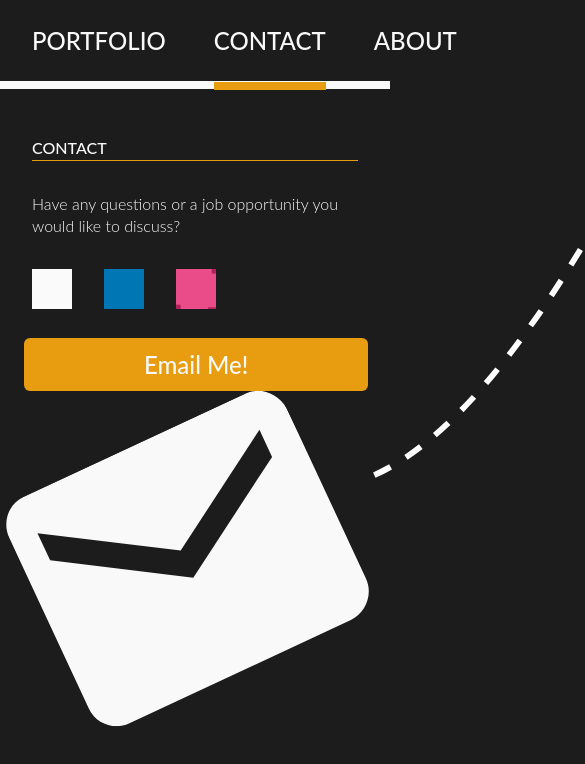
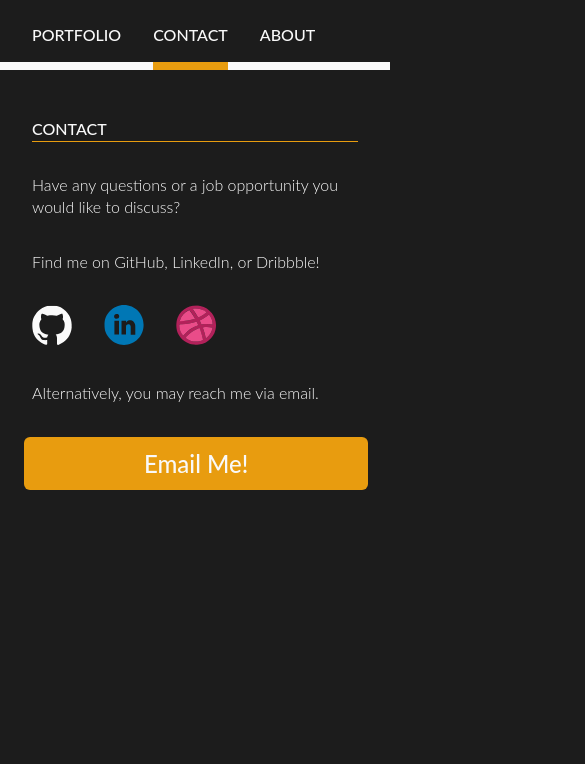
Before and after one commit to jennypriley/my-portfolio-site, a Gatsby site: page /contact in a window 390 px wide. Shown: the top 764 px of the page, 585 px wide, since content can reach past the window. Built offline with nearby package versions, Linux system fonts and the light colour scheme; Gatsby itself is replaced by a stand-in of ours.

Commit message:
Added basic mobile responsiveness

```diff
--- a/src/components/TopNavBar/TopNavLinks.js
+++ b/src/components/TopNavBar/TopNavLinks.js
@@ -9,6 +9,12 @@ const TopNavLinks = ({ path, name, interactionColor, currentPath }) => {
       activeStyle={{
         borderBottom: "0.5rem solid",
         borderColor: interactionColor,
+        "@media only screen and (max-device-width: 1024px)": {
+          "div:last-child": {
+            "margin-right": 0,
+            "padding-right": 0,
+          },
+        },
       }}
       interactioncolor={interactionColor}
       isactive={
@@ -36,6 +42,13 @@ const TopNavLinkStyles = styled(Link)`
   padding-bottom: 1em;
   margin-bottom: -0.35em;
   cursor: pointer;
+
+  @media only screen and (max-device-width: 1024px) {
+    font-size: 1em;
+    padding-bottom: 1em;
+    margin-bottom: -0.5em;
+  }
+
   &:hover {
     color: ${({ interactioncolor, isactive }) =>
       isactive ? null : interactioncolor};
--- a/src/components/TopNavBar/index.js
+++ b/src/components/TopNavBar/index.js
@@ -1,8 +1,8 @@
 import React from "react"
 import styled from "styled-components"
+
 import TopNavLinks from "./TopNavLinks"
 import siteColors from "../../styles/colors"
-import SocialRow from "../common/Button/SocialRow"
 
 function TopNavBar(props) {
   return (
@@ -28,9 +28,6 @@ function TopNavBar(props) {
             interactionColor={siteColors.green}
           />
         </TopNavLinkHoverColors>
-        <MobileHide>
-          <SocialRow extraSvgId="topnavbar" />
-        </MobileHide>
       </TopNavBoundaries>
       <TopNavBottomBorder />
     </StickyNav>
@@ -43,6 +40,7 @@ const StickyNav = styled.div`
   background-color: ${siteColors.black};
   top: 0;
   z-index: 100;
+  width: 100%;
 `
 
 const TopNavBoundaries = styled.div`
@@ -51,7 +49,7 @@ const TopNavBoundaries = styled.div`
   width: -webkit-fill-available;
   padding: 0.5em 0 0.5em;
   align-items: center;
-  @media only screen and (max-device-width: 979px) {
+  @media only screen and (max-device-width: 1024px) {
     margin: 0em 2em 0em 2em;
   }
 `
@@ -75,15 +73,4 @@ const TopNavLinkHoverColors = styled.div`
   }
 `
 
-const MobileHide = styled.div`
-  margin-left: auto;
-  div:last-child {
-    padding-right: 0;
-    margin-right: 0;
-  }
-  @media only screen and (max-device-width: 979px) {
-    display: none;
-  }
-`
-
 export default TopNavBar
--- a/src/components/common/Button/index.js
+++ b/src/components/common/Button/index.js
@@ -34,7 +34,7 @@ export default styled(Button)`
     -webkit-transition: 0.2s;
     transition: 0.2s;
   }
-  @media only screen and (max-device-width: 979px) {
+  @media only screen and (max-device-width: 1024px) {
     margin-left: 1em;
   }
 `
--- a/src/components/common/Description/index.js
+++ b/src/components/common/Description/index.js
@@ -7,7 +7,7 @@ export default styled.div`
   margin: 3em 0em 2em 10em;
   max-width: 32em;
 
-  @media only screen and (max-device-width: 979px) {
+  @media only screen and (max-device-width: 1024px) {
     margin: 3em 2em 2em 2em;
   }
 `
--- a/src/components/common/Row/index.js
+++ b/src/components/common/Row/index.js
@@ -5,7 +5,7 @@ export default styled.div`
   flex-direction: row;
   align-items: flex-start;
   margin-left: 8em;
-  @media only screen and (max-device-width: 979px) {
+  @media only screen and (max-device-width: 1024px) {
     margin-left: 0.25em;
   }
 `
--- a/src/components/common/SectionHeader/index.js
+++ b/src/components/common/SectionHeader/index.js
@@ -10,7 +10,7 @@ export default styled.div`
   margin: 3em 10em 2em 10em;
   color: ${white};
   border-bottom: solid 0.1em ${violet};
-  @media only screen and (max-device-width: 979px) {
+  @media only screen and (max-device-width: 1024px) {
     margin: 3em 2em 2em 2em;
   }
 `
--- a/src/components/common/Button/SocialRow.js
+++ b/src/components/common/SocialRow/index.js
@@ -5,41 +5,35 @@ import GithubIcon from "../../../styles/svg/GithubIcon"
 import LinkedinIcon from "../../../styles/svg/LinkedinIcon"
 import DribbbleIcon from "../../../styles/svg/DribbbleIcon"
 
-function SocialRow({ extraSvgId }) {
+function SocialRow() {
   return (
     <div>
-      <SocialButton>
-        <a
+      <SocialButton
         href="https://github.com/jennypriley"
         target="_blank"
         rel="noopener noreferrer"
       >
-          <GithubIcon extraSvgId={extraSvgId} />
-        </a>
+        <GithubIcon />
       </SocialButton>
-      <SocialButton>
-        <a
+      <SocialButton
         href="https://linkedin.com/in/jril/"
         target="_blank"
         rel="noopener noreferrer"
       >
-          <LinkedinIcon extraSvgId={extraSvgId} />
-        </a>
+        <LinkedinIcon />
       </SocialButton>
-      <SocialButton>
-        <a
+      <SocialButton
         href="https://dribbble.com/jennril"
         target="_blank"
         rel="noopener noreferrer"
       >
-          <DribbbleIcon extraSvgId={extraSvgId} />
-        </a>
+        <DribbbleIcon />
       </SocialButton>
     </div>
   )
 }
 
-const SocialButton = styled.div`
+const SocialButton = styled.a`
   display: inline-flex;
   margin-right: 2em;
   -webkit-user-select: none;
--- a/src/components/common/SubsectionHeader/index.js
+++ b/src/components/common/SubsectionHeader/index.js
@@ -8,7 +8,7 @@ export default styled.div`
   margin: 0em 10em 1em 10em;
   width: -webkit-fill-available;
   color: ${white};
-  @media only screen and (max-device-width: 979px) {
+  @media only screen and (max-device-width: 1024px) {
     margin: 0em 2em 2em 2em;
   }
 `
--- a/src/components/portfolio/BrandingSection/index.js
+++ b/src/components/portfolio/BrandingSection/index.js
@@ -100,7 +100,7 @@ const SectionMargin = styled.div`
 
 const BrandingDescription = styled(Description)`
   margin-top: 0em;
-  @media only screen and (max-device-width: 979px) {
+  @media only screen and (max-device-width: 1024px) {
     margin: 0em 2em 2em 2em;
   }
 `
--- a/src/components/portfolio/WebsiteSection/index.js
+++ b/src/components/portfolio/WebsiteSection/index.js
@@ -65,7 +65,7 @@ function WebsiteSection(props) {
 
 const WebsiteDescription = styled(Description)`
   margin-top: 0em;
-  @media only screen and (max-device-width: 979px) {
+  @media only screen and (max-device-width: 1024px) {
     margin: 0em 2em 2em 2em;
   }
 `
--- a/src/pages/contact.js
+++ b/src/pages/contact.js
@@ -5,31 +5,41 @@ import { orange } from "../styles/colors"
 import TopNavBar from "../components/TopNavBar"
 import SectionHeader from "../components/common/SectionHeader"
 import Description from "../components/common/Description"
+import SocialRow from "../components/common/SocialRow"
 import Button from "../components/common/Button"
 import Envelope from "../styles/svg/Envelope"
-import SocialRow from "../components/common/Button/SocialRow"
 
 const Contacts = ({ path }) => (
   <div>
     <TopNavBar pathName={path} />
+    <MobileHide>
       <EnvelopePositioning>
         <Envelope
           style={{
-          height: "65vh",
+            height: "50vh",
             display: "flex",
             margin: "11.5em 0em 5em auto",
           }}
         />
       </EnvelopePositioning>
+    </MobileHide>
     <ContactHeader>Contact</ContactHeader>
     <ContactDescription>
       Have any questions or a job opportunity you would like to discuss?
     </ContactDescription>
-    <MobileHide>
-      <SocialSpacing>
-        <SocialRow extraSvgId="contact" />
-      </SocialSpacing>
-    </MobileHide>
+    <br />
+    <ContactDescription>
+      Find me on GitHub, LinkedIn, or Dribbble!
+    </ContactDescription>
+
+    <br />
+    <ContactDescription>
+      <SocialRow />
+    </ContactDescription>
+    <br />
+    <ContactDescription>
+      Alternatively, you may reach me via email.
+    </ContactDescription>
     <br />
     <Button
       onClick={() => window.location.assign("mailto:jenny.p.riley@gmail.com")}
@@ -54,20 +64,13 @@ const ContactHeader = styled(SectionHeader)`
 
 const ContactDescription = styled(Description)`
   margin-top: 0em;
-  @media only screen and (max-device-width: 979px) {
+  @media only screen and (max-device-width: 1024px) {
     margin-top: 0em;
   }
 `
 
-const SocialSpacing = styled.div`
-  margin-left: 10em;
-  @media only screen and (max-device-width: 979px) {
-    margin-left: 2em;
-  }
-`
-
 const MobileHide = styled.div`
-  @media only screen and (min-device-width: 980px) {
+  @media only screen and (max-device-width: 1024px) {
     display: none;
   }
 `
--- a/src/styles/svg/DribbbleIcon.js
+++ b/src/styles/svg/DribbbleIcon.js
@@ -1,53 +1,44 @@
 import React from "react"
 import IconWrapper from "../../components/Icons/IconWrapper"
 
-const DribbbleIcon = ({ extraSvgId, ...props }) => (
+const DribbbleIcon = ({ ...props }) => (
   <IconWrapper>
     <svg viewBox="0 0 40 40" {...props}>
       <defs>
-        <path id={`prefix_dribbble__a_${extraSvgId}`} d="M.1.3H40v39.5H.1z" />
+        <path id={`prefix_dribbble__a`} d="M.1.3H40v39.5H.1z" />
       </defs>
-      <clipPath id={`prefix_dribbble__b_${extraSvgId}`}>
+      <clipPath id={`prefix_dribbble__b`}>
         <use xlinkHref="#prefix_dribbble__a" overflow="visible" />
       </clipPath>
       <g clipPath="url(#prefix_dribbble__b)">
         <defs>
-          <path
-            id={`prefix_dribbble__c_${extraSvgId}`}
-            d="M-190.9-17.1h1440v1080h-1440z"
-          />
+          <path id={`prefix_dribbble__c`} d="M-190.9-17.1h1440v1080h-1440z" />
         </defs>
-        <clipPath id={`prefix_dribbble__d_${extraSvgId}`}>
+        <clipPath id={`prefix_dribbble__d`}>
           <use xlinkHref="#prefix_dribbble__c" overflow="visible" />
         </clipPath>
         <g clipPath="url(#prefix_dribbble__d)">
           <defs>
-            <path
-              id={`prefix_dribbble__e_${extraSvgId}`}
-              d="M.1-1.1h41v41H.1z"
-            />
+            <path id={`prefix_dribbble__e`} d="M.1-1.1h41v41H.1z" />
           </defs>
-          <clipPath id={`prefix_dribbble__f_${extraSvgId}`}>
+          <clipPath id={`prefix_dribbble__f`}>
             <use xlinkHref="#prefix_dribbble__e" overflow="visible" />
           </clipPath>
           <g clipPath="url(#prefix_dribbble__f)">
             <defs>
               <path
-                id={`prefix_dribbble__g_${extraSvgId}`}
+                id={`prefix_dribbble__g`}
                 d="M.1 21.2v-2.3c0-.1.1-.3.1-.4.1-.8.2-1.7.4-2.5 1-4.7 3.5-8.6 7.4-11.5C12.9.9 18.3-.3 24.3.9c4.8 1 8.6 3.5 11.6 7.3 3.2 4.1 4.5 8.8 4 14-.4 4.2-2 7.9-4.9 11-3.1 3.5-6.9 5.6-11.5 6.4-.7.1-1.5.2-2.3.3h-2.3c-.1 0-.2-.1-.3-.1-3.1-.2-6-1.1-8.7-2.7C4.7 34 1.6 29.4.4 23.5c-.2-.8-.2-1.6-.3-2.3m9.5 11.7c4.9 4 12 4.7 17.3 2.1-.2-2.3-2.4-10.2-3.4-11.9-4 .9-11.3 6-13.9 9.8m-2.4-2.2c4.1-4.9 9-8.5 15.1-10.5-.5-1.1-1-2.1-1.5-3.2-.2-.3-.3-.4-.7-.3-4.5 1.5-9.2 2.3-14.1 2.5-.9 0-1.8.1-2.8.1 0 4.3 1.3 8.1 4 11.4m11.9-17c-1.8-3.1-3.7-6.1-5.8-8.9-4.9 2.3-8.1 6.1-9.6 11.3 5.3-.1 10.4-.8 15.4-2.4M33 9.6c-2.8 2.5-5.9 4.4-9.3 5.8.6 1.3 1.2 2.6 1.8 4 1.8-.4 3.7-.5 5.6-.5 1.9 0 3.7.2 5.6.6 0-3.4-1.4-7.2-3.7-9.9M16.6 3.8c1.9 2.9 3.8 5.9 5.6 8.8 3.1-1.3 5.9-3 8.5-5.3-4.2-3.3-8.9-4.5-14.1-3.5m13.3 29.6c3.6-2.8 5.9-6.3 6.7-10.7-3.3-.7-6.5-.9-9.8-.3 1.3 3.6 2.3 7.2 3.1 11"
               />
             </defs>
-            <clipPath id={`prefix_dribbble__h_${extraSvgId}`}>
+            <clipPath id={`prefix_dribbble__h`}>
               <use xlinkHref="#prefix_dribbble__g" overflow="visible" />
             </clipPath>
             <g clipPath="url(#prefix_dribbble__h)">
               <defs>
-                <path
-                  id={`prefix_dribbble__i_${extraSvgId}`}
-                  d="M.1-.1h40v40H.1z"
-                />
+                <path id={`prefix_dribbble__i`} d="M.1-.1h40v40H.1z" />
               </defs>
-              <clipPath id={`prefix_dribbble__j_${extraSvgId}`}>
+              <clipPath id={`prefix_dribbble__j`}>
                 <use xlinkHref="#prefix_dribbble__i" overflow="visible" />
               </clipPath>
               <path
@@ -61,21 +52,18 @@ const DribbbleIcon = ({ extraSvgId, ...props }) => (
       </g>
       <defs>
         <path
-          id={`prefix_dribbble__k_${extraSvgId}`}
+          id={`prefix_dribbble__k`}
           d="M9.6 32.9c2.6-3.8 9.9-8.9 14-9.8.9 1.7 3.1 9.6 3.4 11.9-5.4 2.6-12.6 1.9-17.4-2.1"
         />
       </defs>
-      <clipPath id={`prefix_dribbble__l_${extraSvgId}`}>
+      <clipPath id={`prefix_dribbble__l`}>
         <use xlinkHref="#prefix_dribbble__k" overflow="visible" />
       </clipPath>
       <g clipPath="url(#prefix_dribbble__l)">
         <defs>
-          <path
-            id={`prefix_dribbble__m_${extraSvgId}`}
-            d="M-190.9-17.1h1440v1080h-1440z"
-          />
+          <path id={`prefix_dribbble__m`} d="M-190.9-17.1h1440v1080h-1440z" />
         </defs>
-        <clipPath id={`prefix_dribbble__n_${extraSvgId}`}>
+        <clipPath id={`prefix_dribbble__n`}>
           <use xlinkHref="#prefix_dribbble__m" overflow="visible" />
         </clipPath>
         <path
@@ -86,21 +74,18 @@ const DribbbleIcon = ({ extraSvgId, ...props }) => (
       </g>
       <defs>
         <path
-          id={`prefix_dribbble__o_${extraSvgId}`}
+          id={`prefix_dribbble__o`}
           d="M7.2 30.7c-2.8-3.3-4.1-7.1-4-11.3.9 0 1.9-.1 2.8-.1 4.8-.2 9.6-1 14.1-2.5.4-.1.5-.1.7.3.5 1.1 1 2.1 1.5 3.2-6 1.9-11 5.5-15.1 10.4"
         />
       </defs>
-      <clipPath id={`prefix_dribbble__p_${extraSvgId}`}>
+      <clipPath id={`prefix_dribbble__p`}>
         <use xlinkHref="#prefix_dribbble__o" overflow="visible" />
       </clipPath>
       <g clipPath="url(#prefix_dribbble__p)">
         <defs>
-          <path
-            id={`prefix_dribbble__q_${extraSvgId}`}
-            d="M-190.9-17.1h1440v1080h-1440z"
-          />
+          <path id={`prefix_dribbble__q`} d="M-190.9-17.1h1440v1080h-1440z" />
         </defs>
-        <clipPath id={`prefix_dribbble__r_${extraSvgId}`}>
+        <clipPath id={`prefix_dribbble__r`}>
           <use xlinkHref="#prefix_dribbble__q" overflow="visible" />
         </clipPath>
         <path
@@ -112,21 +97,18 @@ const DribbbleIcon = ({ extraSvgId, ...props }) => (
       <g>
         <defs>
           <path
-            id={`prefix_dribbble__s_${extraSvgId}`}
+            id={`prefix_dribbble__s`}
             d="M19.1 13.7C14.1 15.3 9 16 3.7 16.2c1.4-5.3 4.6-9 9.6-11.3 2.1 2.8 4 5.7 5.8 8.8"
           />
         </defs>
-        <clipPath id={`prefix_dribbble__t_${extraSvgId}`}>
+        <clipPath id={`prefix_dribbble__t`}>
           <use xlinkHref="#prefix_dribbble__s" overflow="visible" />
         </clipPath>
         <g clipPath="url(#prefix_dribbble__t)">
           <defs>
-            <path
-              id={`prefix_dribbble__u_${extraSvgId}`}
-              d="M-190.9-17.1h1440v1080h-1440z"
-            />
+            <path id={`prefix_dribbble__u`} d="M-190.9-17.1h1440v1080h-1440z" />
           </defs>
-          <clipPath id={`prefix_dribbble__v_${extraSvgId}`}>
+          <clipPath id={`prefix_dribbble__v`}>
             <use xlinkHref="#prefix_dribbble__u" overflow="visible" />
           </clipPath>
           <path
@@ -139,21 +121,18 @@ const DribbbleIcon = ({ extraSvgId, ...props }) => (
       <g>
         <defs>
           <path
-            id={`prefix_dribbble__w_${extraSvgId}`}
+            id={`prefix_dribbble__w`}
             d="M33 9.6c2.3 2.7 3.7 6.5 3.7 9.9-1.9-.3-3.7-.6-5.6-.6-1.9 0-3.7.1-5.6.5-.6-1.3-1.2-2.6-1.8-4 3.4-1.4 6.5-3.3 9.3-5.8"
           />
         </defs>
-        <clipPath id={`prefix_dribbble__x_${extraSvgId}`}>
+        <clipPath id={`prefix_dribbble__x`}>
           <use xlinkHref="#prefix_dribbble__w" overflow="visible" />
         </clipPath>
         <g clipPath="url(#prefix_dribbble__x)">
           <defs>
-            <path
-              id={`prefix_dribbble__y_${extraSvgId}`}
-              d="M-190.9-17.1h1440v1080h-1440z"
-            />
+            <path id={`prefix_dribbble__y`} d="M-190.9-17.1h1440v1080h-1440z" />
           </defs>
-          <clipPath id={`prefix_dribbble__z_${extraSvgId}`}>
+          <clipPath id={`prefix_dribbble__z`}>
             <use xlinkHref="#prefix_dribbble__y" overflow="visible" />
           </clipPath>
           <path
@@ -166,21 +145,18 @@ const DribbbleIcon = ({ extraSvgId, ...props }) => (
       <g>
         <defs>
           <path
-            id={`prefix_dribbble__A_${extraSvgId}`}
+            id={`prefix_dribbble__A`}
             d="M16.6 3.8c5.2-.9 9.9.2 14.1 3.5-2.5 2.3-5.4 4-8.5 5.3-1.8-3-3.7-5.9-5.6-8.8"
           />
         </defs>
-        <clipPath id={`prefix_dribbble__B_${extraSvgId}`}>
+        <clipPath id={`prefix_dribbble__B`}>
           <use xlinkHref="#prefix_dribbble__A" overflow="visible" />
         </clipPath>
         <g clipPath="url(#prefix_dribbble__B)">
           <defs>
-            <path
-              id={`prefix_dribbble__C_${extraSvgId}`}
-              d="M-190.9-17.1h1440v1080h-1440z"
-            />
+            <path id={`prefix_dribbble__C`} d="M-190.9-17.1h1440v1080h-1440z" />
           </defs>
-          <clipPath id={`prefix_dribbble__D_${extraSvgId}`}>
+          <clipPath id={`prefix_dribbble__D`}>
             <use xlinkHref="#prefix_dribbble__C" overflow="visible" />
           </clipPath>
           <path
@@ -193,21 +169,18 @@ const DribbbleIcon = ({ extraSvgId, ...props }) => (
       <g>
         <defs>
           <path
-            id={`prefix_dribbble__E_${extraSvgId}`}
+            id={`prefix_dribbble__E`}
             d="M29.9 33.4c-.7-3.8-1.8-7.4-3.1-11 3.3-.6 6.5-.4 9.8.3-.9 4.4-3.1 7.9-6.7 10.7"
           />
         </defs>
-        <clipPath id={`prefix_dribbble__F_${extraSvgId}`}>
+        <clipPath id={`prefix_dribbble__F`}>
           <use xlinkHref="#prefix_dribbble__E" overflow="visible" />
         </clipPath>
         <g clipPath="url(#prefix_dribbble__F)">
           <defs>
-            <path
-              id={`prefix_dribbble__G_${extraSvgId}`}
-              d="M-190.9-17.1h1440v1080h-1440z"
-            />
+            <path id={`prefix_dribbble__G`} d="M-190.9-17.1h1440v1080h-1440z" />
           </defs>
-          <clipPath id={`prefix_dribbble__H_${extraSvgId}`}>
+          <clipPath id={`prefix_dribbble__H`}>
             <use xlinkHref="#prefix_dribbble__G" overflow="visible" />
           </clipPath>
           <path
--- a/src/styles/svg/GithubIcon.js
+++ b/src/styles/svg/GithubIcon.js
@@ -1,56 +1,47 @@
 import React from "react"
 import IconWrapper from "../../components/Icons/IconWrapper"
 
-const GithubIcon = ({ extraSvgId, ...props }) => (
+const GithubIcon = ({ ...props }) => (
   <IconWrapper>
     <svg viewBox="0 0 40 40" {...props}>
       <defs>
-        <path
-          id={`prefix_github_icon__a_${extraSvgId}`}
-          d="M.1.4h39.7V40H.1z"
-        />
+        <path id={`prefix_github_icon__a`} d="M.1.4h39.7V40H.1z" />
       </defs>
-      <clipPath id={`prefix_github_icon__b_${extraSvgId}`}>
+      <clipPath id={`prefix_github_icon__b`}>
         <use xlinkHref="#prefix_github_icon__a" overflow="visible" />
       </clipPath>
       <g clipPath="url(#prefix_github_icon__b)">
         <defs>
           <path
-            id={`prefix_github_icon__c_${extraSvgId}`}
+            id={`prefix_github_icon__c`}
             d="M-262.9-16.6h1440v1080h-1440z"
           />
         </defs>
-        <clipPath id={`prefix_github_icon__d_${extraSvgId}`}>
+        <clipPath id={`prefix_github_icon__d`}>
           <use xlinkHref="#prefix_github_icon__c" overflow="visible" />
         </clipPath>
         <g clipPath="url(#prefix_github_icon__d)">
           <defs>
-            <path
-              id={`prefix_github_icon__e_${extraSvgId}`}
-              d="M-.9.4h41v40h-41z"
-            />
+            <path id={`prefix_github_icon__e`} d="M-.9.4h41v40h-41z" />
           </defs>
-          <clipPath id={`prefix_github_icon__f_${extraSvgId}`}>
+          <clipPath id={`prefix_github_icon__f`}>
             <use xlinkHref="#prefix_github_icon__e" overflow="visible" />
           </clipPath>
           <g clipPath="url(#prefix_github_icon__f)">
             <defs>
               <path
-                id={`prefix_github_icon__g_${extraSvgId}`}
+                id={`prefix_github_icon__g`}
                 d="M39.9 22c-.2 1-.2 2.1-.5 3.1-1.8 7.2-6 12.1-12.7 14.7-.1 0-.3.1-.4.1-.8.2-1.3-.2-1.3-1.1v-5.4c0-.9-.1-1.8-.5-2.6-.2-.4-.5-.8-.8-1.2.8-.2 1.6-.3 2.4-.5 2-.5 3.8-1.5 5-3.3 1-1.4 1.4-3.1 1.5-4.8.2-1.7.1-3.4-.7-4.9-.3-.6-.7-1.2-1.1-1.7-.1-.2-.2-.4-.1-.6.6-1.6.3-3.2-.2-4.8 0-.1-.2-.3-.3-.3-.5 0-1.1 0-1.5.3-1.1.5-2.2 1.1-3.3 1.6-.2.1-.5.2-.7.1-2.3-.6-4.6-.7-7-.4-.7.1-1.5.3-2.2.4-.3.1-.5 0-.8-.1-1.2-.8-2.5-1.5-4-1.8h-.1c-.9-.2-1.1-.1-1.3.8-.4 1.5-.5 2.9 0 4.4v.4c-2.5 3-2.3 6.4-1.2 9.8.9 2.9 3.1 4.3 5.9 5 .8.2 1.6.3 2.4.5-.7.7-1.1 1.6-1.2 2.5 0 .1-.2.2-.3.2-2.3.8-4.1.5-5.4-1.7-.7-1.2-1.6-2-3-2.2-.3 0-.7.1-1 .2.2.3.3.7.6.8 1.1.7 1.9 1.7 2.3 3 .6 1.7 1.9 2.5 3.5 2.6 1.1.1 2.2 0 3.3 0V39c0 .6-.6 1-1.1.8-.8-.2-1.6-.5-2.4-.9-6.4-3-10.3-8.1-11.3-15.2C-.7 16 1.9 9.6 7.8 4.7 11 2.1 14.8.6 18.9.5c.1 0 .3 0 .4-.1h1.4c.7.1 1.4.1 2.1.2C27 1.2 30.6 3 33.7 6c3.1 3 5.1 6.7 5.8 11l.3 2.4V22z"
               />
             </defs>
-            <clipPath id={`prefix_github_icon__h_${extraSvgId}`}>
+            <clipPath id={`prefix_github_icon__h`}>
               <use xlinkHref="#prefix_github_icon__g" overflow="visible" />
             </clipPath>
             <g clipPath="url(#prefix_github_icon__h)">
               <defs>
-                <path
-                  id={`prefix_github_icon__i_${extraSvgId}`}
-                  d="M.1.4h40v40H.1z"
-                />
+                <path id={`prefix_github_icon__i`} d="M.1.4h40v40H.1z" />
               </defs>
-              <clipPath id={`prefix_github_icon__j_${extraSvgId}`}>
+              <clipPath id={`prefix_github_icon__j`}>
                 <use xlinkHref="#prefix_github_icon__i" overflow="visible" />
               </clipPath>
               <path
--- a/src/styles/svg/LinkedinIcon.js
+++ b/src/styles/svg/LinkedinIcon.js
@@ -1,56 +1,44 @@
 import React from "react"
 import IconWrapper from "../../components/Icons/IconWrapper"
 
-const LinkedinIcon = ({ extraSvgId, ...props }) => (
+const LinkedinIcon = ({ ...props }) => (
   <IconWrapper>
     <svg viewBox="0 0 40 40" {...props}>
       <defs>
         <path
-          id={`prefix_linked_in__a_${extraSvgId}`}
+          id={`prefix_linked_in__a`}
           d="M10.4 29.3v-6.7V16c0-.2.1-.3.3-.3h4c.2 0 .3 0 .3.3v13.4c0 .2-.1.2-.3.2h-4.1c-.2 0-.2-.1-.2-.3zm11.7-11.9c1.8-2.9 5.7-2.4 7.3-.9.9.8 1.4 1.9 1.7 3.1.1.6.2 1.3.2 2v7.8c0 .2-.1.3-.3.3h-4c-.2 0-.3-.1-.3-.3v-7.1c0-.4 0-.9-.1-1.3-.2-.9-.7-1.6-1.6-1.8-1-.2-1.8.1-2.5.9-.4.5-.5 1.1-.5 1.8v7.4c0 .4 0 .3-.3.3H17.8c-.2 0-.3 0-.3-.3 0-4.4.1-8.7 0-13.1 0-.5 0-.5.5-.5h3.7c.2 0 .3 0 .3.3v1.6h.1v-.2zm-10.2-3.7c-1.1-.3-1.8-1.2-1.8-2.3 0-1.3.9-2.3 2.2-2.4.4 0 .8 0 1.3.1 1 .3 1.7 1.3 1.6 2.3-.1 1.1-.8 2-1.8 2.2-.2.1-.5.1-.7.1-.3.1-.6.1-.8 0zm8-13.7C9 .1.3 9.1.3 20.1.4 31 9.2 40 20 40c10.8 0 19.6-8.8 19.6-19.9C39.7 8.9 31 0 20 0h-.1z"
         />
       </defs>
-      <clipPath id={`prefix_linked_in__b_${extraSvgId}`}>
+      <clipPath id={`prefix_linked_in__b`}>
         <use xlinkHref="#prefix_linked_in__a" overflow="visible" />
       </clipPath>
       <g clipPath="url(#prefix_linked_in__b)">
         <defs>
-          <path
-            id={`prefix_linked_in__c_${extraSvgId}`}
-            d="M-118.7-17h1440v1080h-1440z"
-          />
+          <path id={`prefix_linked_in__c`} d="M-118.7-17h1440v1080h-1440z" />
         </defs>
-        <clipPath id={`prefix_linked_in__d_${extraSvgId}`}>
+        <clipPath id={`prefix_linked_in__d`}>
           <use xlinkHref="#prefix_linked_in__c" overflow="visible" />
         </clipPath>
         <g clipPath="url(#prefix_linked_in__d)">
           <defs>
-            <path
-              id={`prefix_linked_in__e_${extraSvgId}`}
-              d="M-4.7-5h50v50h-50z"
-            />
+            <path id={`prefix_linked_in__e`} d="M-4.7-5h50v50h-50z" />
           </defs>
-          <clipPath id={`prefix_linked_in__f_${extraSvgId}`}>
+          <clipPath id={`prefix_linked_in__f`}>
             <use xlinkHref="#prefix_linked_in__e" overflow="visible" />
           </clipPath>
           <g clipPath="url(#prefix_linked_in__f)">
             <defs>
-              <path
-                id={`prefix_linked_in__g_${extraSvgId}`}
-                d="M-4.7-5h49.4v50H-4.7z"
-              />
+              <path id={`prefix_linked_in__g`} d="M-4.7-5h49.4v50H-4.7z" />
             </defs>
-            <clipPath id={`prefix_linked_in__h_${extraSvgId}`}>
+            <clipPath id={`prefix_linked_in__h`}>
               <use xlinkHref="#prefix_linked_in__g" overflow="visible" />
             </clipPath>
             <g clipPath="url(#prefix_linked_in__h)">
               <defs>
-                <path
-                  id={`prefix_linked_in__i_${extraSvgId}`}
-                  d="M.3 0h40v40H.3z"
-                />
+                <path id={`prefix_linked_in__i`} d="M.3 0h40v40H.3z" />
               </defs>
-              <clipPath id={`prefix_linked_in__j_${extraSvgId}`}>
+              <clipPath id={`prefix_linked_in__j`}>
                 <use xlinkHref="#prefix_linked_in__i" overflow="visible" />
               </clipPath>
               <path
```
Also changed, not shown: package.json (+6 -3 lines), src/components/portfolio/LandingSection/index.js (+64 -21 lines), src/pages/about.js (+17 -2 lines), src/styles/svg/DownArrow.js (deleted, +0 -20 lines), 1 other file. Lines whose indentation alone changed are shown as unchanged.
